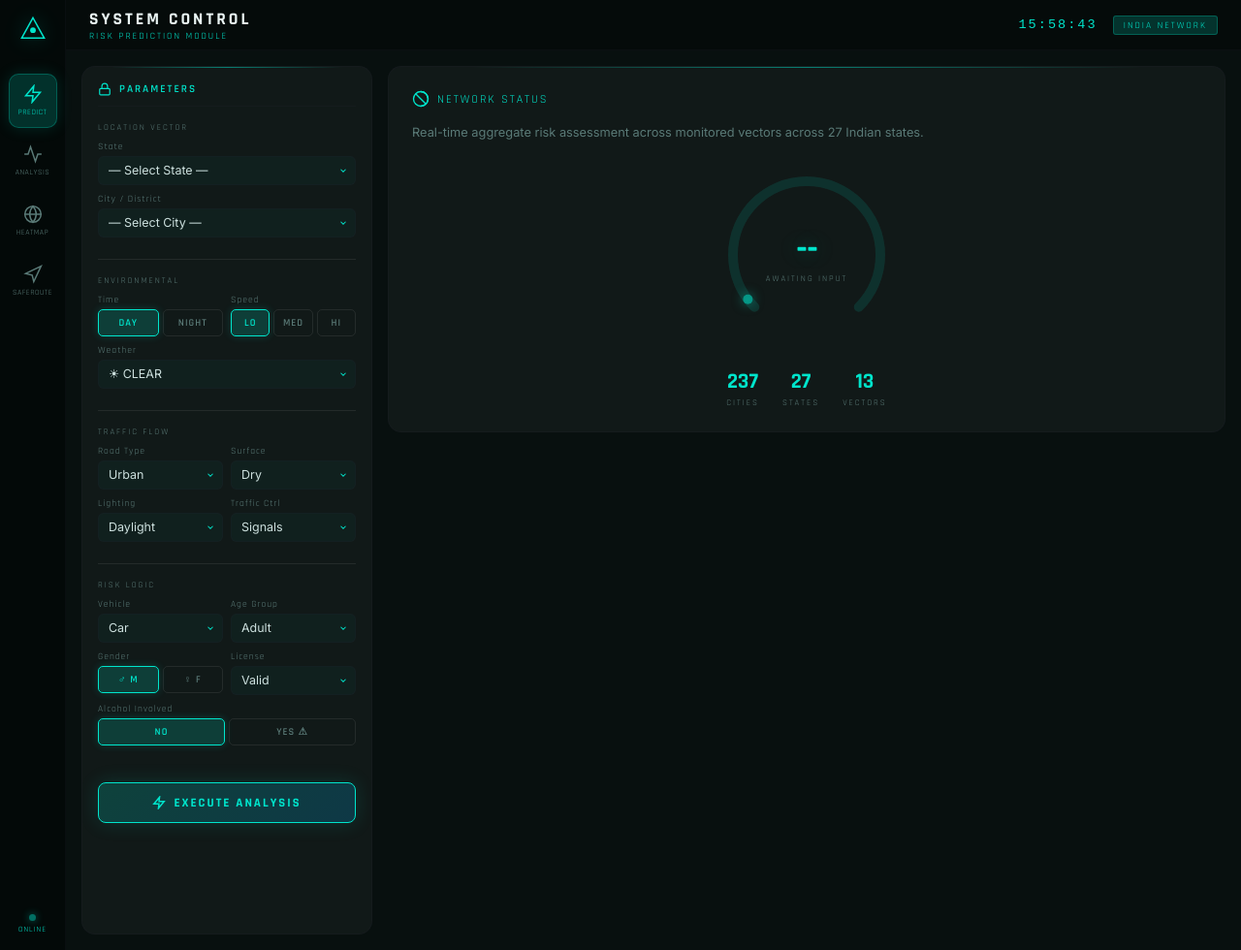
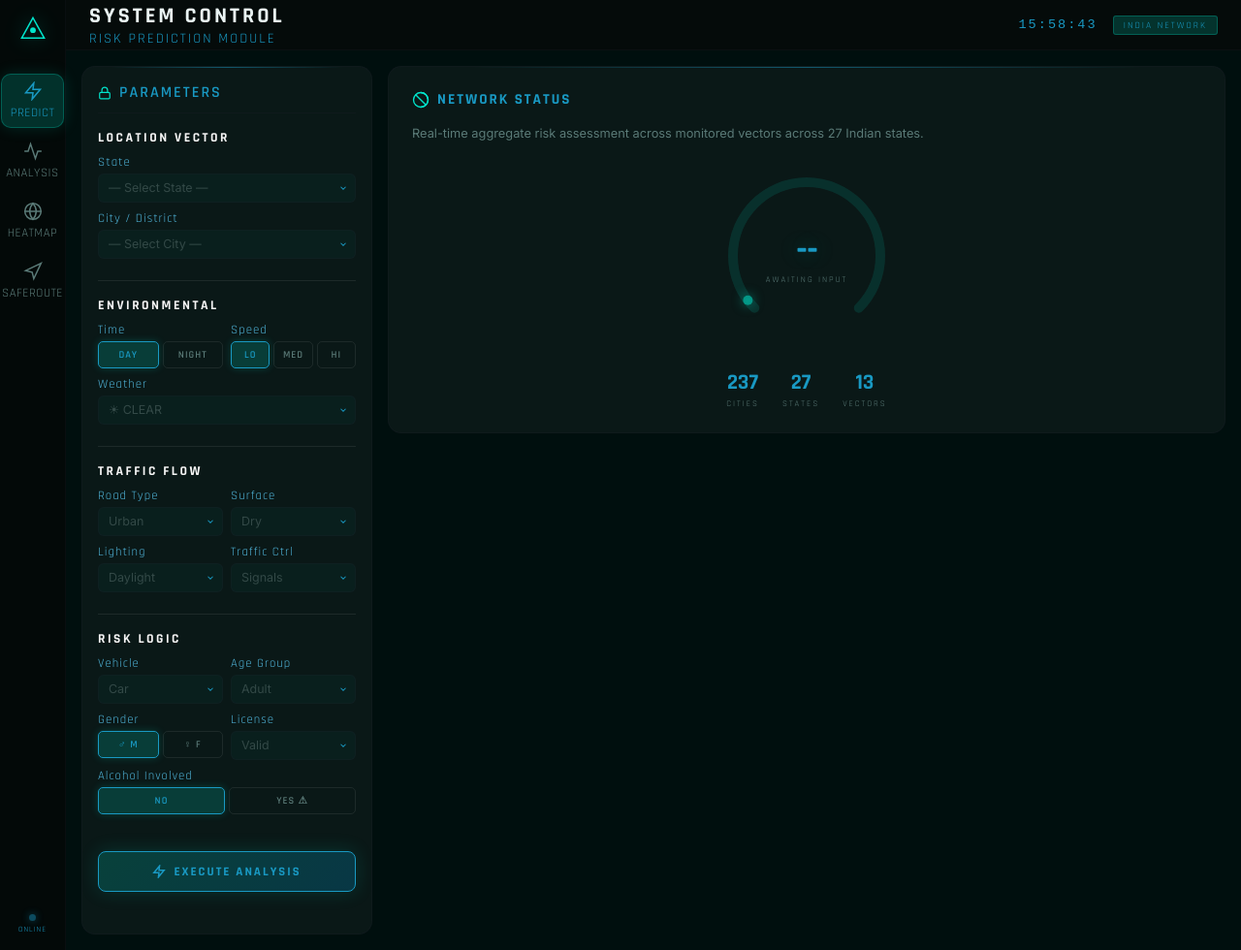
Before and after one commit to Vansh-581/RoadSense-AI, a Flask app: page / in a window 1280 px wide. Shown: the whole page at 97% size. Run offline with Flask 3, Linux system fonts and the light colour scheme; parts of the project's set-up code (start-up, migrations or seed data) failed here and were passed over; some libraries are stand-ins or nearby versions.

Commit message:
Updated-UI

```diff
--- a/static/css/style.css
+++ b/static/css/style.css
@@ -8,17 +8,17 @@
 
 :root {
   /* Core palette */
-  --bg:           #08100f;
+  --bg:           #000f0e;
   --bg2:          #0d1a18;
-  --teal:         #00e5cc;
+  --teal:         #1999c3;
   --teal-dim:     rgba(0, 229, 204, 0.18);
   --teal-glow:    rgba(0, 229, 204, 0.35);
   --teal-border:  rgba(0, 229, 204, 0.25);
-  --glass:        rgba(255,255,255,0.04);
+  --glass:        rgba(255, 255, 255, 0.041);
   --glass-bright: rgba(255,255,255,0.07);
   --border:       rgba(255,255,255,0.08);
   --border-teal:  rgba(36, 37, 52, 0.2);
-  --text:         #cde0de;
+  --text:         #334947;
   --text-dim:     #5a7a77;
   --text-bright:  #eaf5f4;
   --red:          #ff4757;
@@ -140,7 +140,7 @@ html, body {
 }
 
 .nav-icon {
-  width: 50px; height: 56px;
+  width: 65px; height: 56px;
   background: transparent;
   border: 1px solid transparent;
   border-radius: 10px;
@@ -150,7 +150,7 @@ html, body {
   align-items: center; justify-content: center; gap: 4px;
   transition: all 0.2s ease;
   font-family: var(--font-ui);
-  font-size: 0.5rem; letter-spacing: 0.5px;
+  font-size: 0.8rem; letter-spacing: 0.5px;
 }
 .nav-icon:hover {
   color: var(--teal); background: var(--teal-dim);
@@ -190,11 +190,11 @@ html, body {
   flex-shrink: 0;
 }
 .page-title {
-  font-family: var(--font-ui); font-size: 1.1rem; font-weight: 700;
+  font-family: var(--font-ui); font-size: 1.4rem; font-weight: 700;
   letter-spacing: 3px; color: var(--text-bright);
 }
 .page-subtitle {
-  font-family: var(--font-ui); font-size: 0.6rem; letter-spacing: 2px; color: var(--teal);
+  font-family: var(--font-ui); font-size: 0.9rem; letter-spacing: 2px; color: var(--teal);
 }
 .top-bar-right { display: flex; align-items: center; gap: 16px; }
 .system-time {
@@ -225,7 +225,7 @@ html, body {
   background: var(--glass);
   border: 1px solid var(--border-teal);
   border-radius: 14px;
-  backdrop-filter: blur(16px);
+  backdrop-filter: blur(6px);
   position: relative; overflow: hidden;
 }
 /* Teal top-edge glow line */
@@ -256,7 +256,7 @@ html, body {
 
 .panel-header {
   display: flex; align-items: center; gap: 8px;
-  font-family: var(--font-ui); font-size: 0.7rem; font-weight: 600;
+  font-family: var(--font-ui); font-size: 1.0rem; font-weight: 600;
   letter-spacing: 2px; color: var(--teal);
   margin-bottom: 16px; padding-bottom: 10px;
   border-bottom: 1px solid var(--border-teal);
@@ -270,8 +270,9 @@ html, body {
 .ctrl-section:last-of-type { border-bottom: none; }
 
 .ctrl-label {
-  font-family: var(--font-ui); font-size: 0.55rem;
-  letter-spacing: 2px; color: var(--text-dim);
+  font-weight: bold;
+  font-family: var(--font-ui); font-size: 0.85rem;
+  letter-spacing: 2.5px; color: whitesmoke;
   margin-bottom: 8px;
 }
 
@@ -280,7 +281,7 @@ html, body {
 }
 .ctrl-field label {
   display: block; font-family: var(--font-ui);
-  font-size: 0.6rem; letter-spacing: 1px; color: var(--text-dim);
+  font-size: 0.8rem; letter-spacing: 1px; color: rgb(79, 179, 216);
   margin-bottom: 4px;
 }
 
@@ -425,8 +426,9 @@ html, body {
   padding: 24px; display: flex; flex-direction: column; align-items: center; gap: 16px;
 }
 .network-status-header {
+  font-weight: bold;
   display: flex; align-items: center; gap: 8px;
-  font-family: var(--font-ui); font-size: 0.75rem;
+  font-family: var(--font-ui); font-size: 0.95rem;
   letter-spacing: 2px; color: var(--teal); align-self: flex-start;
 }
 .network-status-desc {
@@ -713,13 +715,13 @@ html, body {
   display: flex; align-items: center; justify-content: center;
 }
 #indiaMapContainer { width: 100%; height: 100%; }
-.india-map-svg { width: 100%; height: 100%; }
+.india-map-svg { background-color: #000000; width: 100%; height: 100%; }
 .state-circle { cursor: pointer; transition: opacity 0.2s, filter 0.2s; }
 .state-circle:hover { filter: brightness(1.5) drop-shadow(0 0 6px currentColor); }
 
 .map-tooltip {
   position: fixed;
-  background: rgba(4,10,9,0.95); border: 1px solid var(--border-teal);
+  background: rgba(8, 8, 8, 0.95); border: 1px solid var(--border-teal);
   border-radius: 6px; padding: 8px 12px;
   font-family: var(--font-ui); font-size: 0.65rem; letter-spacing: 0.5px;
   color: var(--text); pointer-events: none; z-index: 999;
@@ -731,6 +733,7 @@ html, body {
    SAFEROUTE TAB
 ============================================================ */
 .saferoute-layout {
+  color: #000000 !important;
   display: grid; grid-template-columns: 300px 1fr;
   height: calc(100vh - var(--topbar-h));
   padding: 16px; gap: 16px;
@@ -768,8 +771,10 @@ html, body {
 .chip-serious { background: rgba(255,165,2,0.1);   color: var(--amber); }
 .chip-fatal   { background: rgba(255,71,87,0.1);   color: var(--red); }
 
-.route-map-area { position: relative; border-radius: 14px; overflow: hidden; border: 1px solid var(--border-teal); }
-#routeMap { width: 100%; height: 100%; }
+.route-map-area {
+  background-color: #000000;
+   position: relative; border-radius: 14px; overflow: hidden; border: 1px solid var(--border-teal); }
+#routeMap { background-color: #000000; width: 100%; height: 100%; }
 .map-idle {
   position: absolute; inset: 0;
   display: flex; flex-direction: column; align-items: center; justify-content: center;
--- a/static/js/script.js
+++ b/static/js/script.js
@@ -1132,12 +1132,12 @@ function highlightRoute(idx) {
 
 function darkMapStyles() {
   return [
-    {elementType:"geometry",      stylers:[{color:"#04100e"}]},
+    {elementType:"geometry",      stylers:[{color:"#000000"}]},
     {elementType:"labels.text.stroke", stylers:[{color:"#04100e"}]},
     {elementType:"labels.text.fill",   stylers:[{color:"#3a5a55"}]},
     {featureType:"road",          elementType:"geometry",        stylers:[{color:"#0d1e1a"}]},
     {featureType:"road.highway",  elementType:"geometry",        stylers:[{color:"#122a24"}]},
-    {featureType:"water",         elementType:"geometry",        stylers:[{color:"#081510"}]},
+    {featureType:"water",         elementType:"geometry",        stylers:[{color:"#06111d"}]},
     {featureType:"poi",           elementType:"geometry",        stylers:[{color:"#080f0c"}]},
     {featureType:"administrative",elementType:"geometry.stroke", stylers:[{color:"#1a3530"}]},
   ];
```
